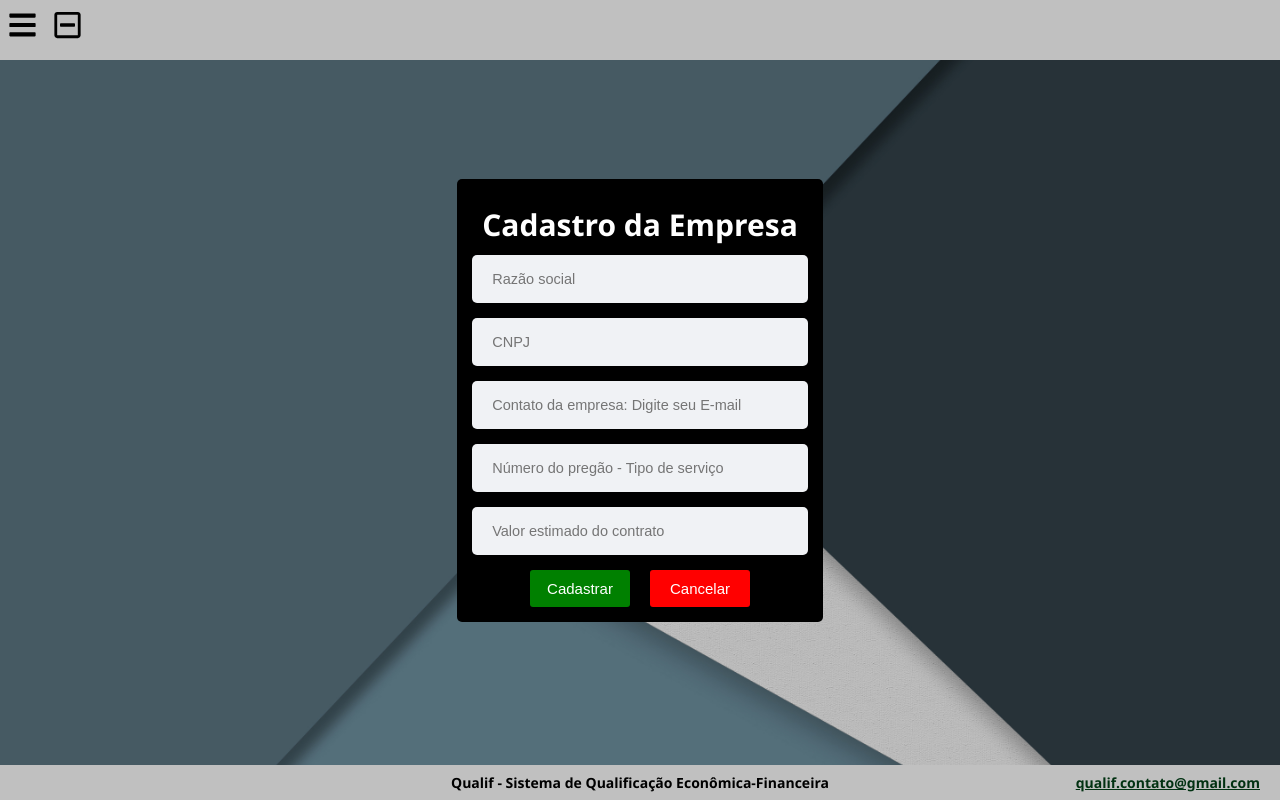
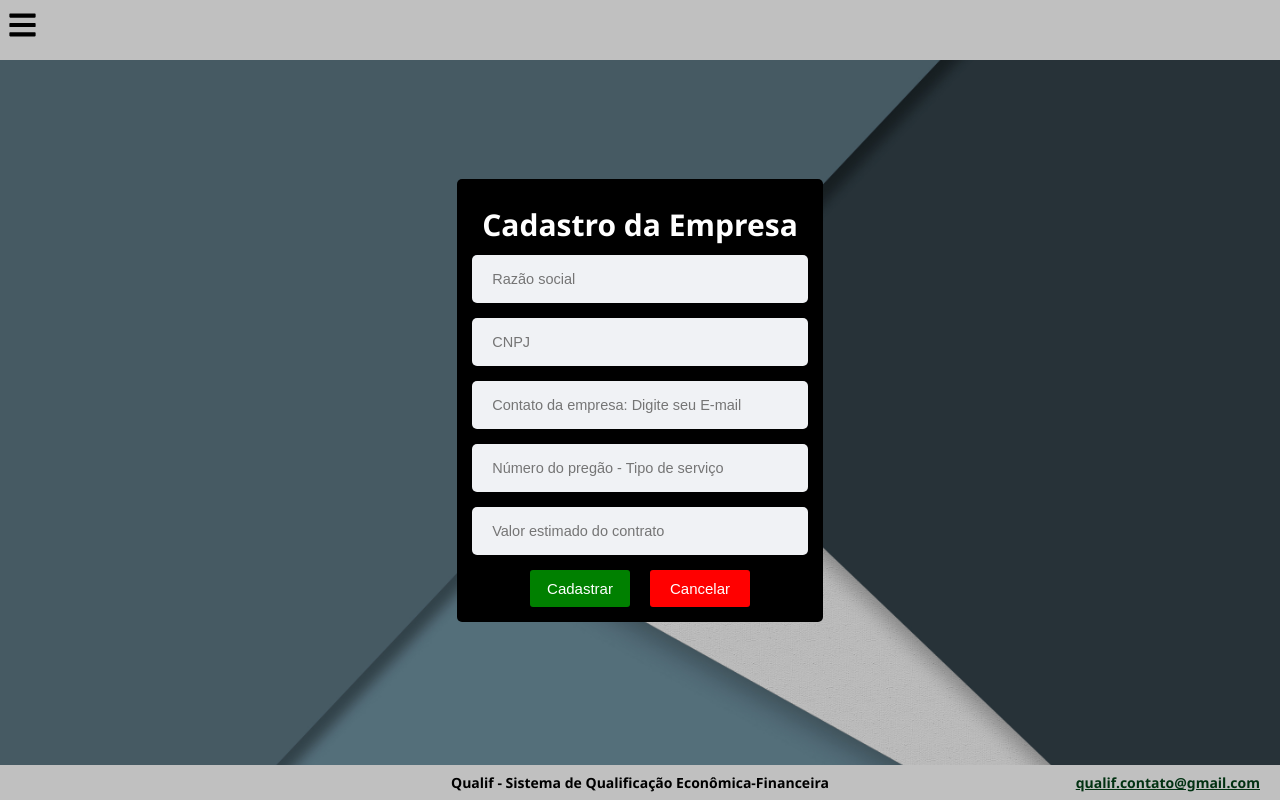
Before and after one commit to sesigali/ProjetoQualIfFrontend_V3, a React (Create React App) app: page /cadastro in a window 1280 px wide. Built offline with nearby package versions, Linux system fonts and the light colour scheme.

Commit message:
atualizaçoes para teste de https

```diff
--- a/src/components/Host/host.js
+++ b/src/components/Host/host.js
@@ -1,7 +1,8 @@
 const host = {
     API_BASE_URL: 'http://localhost:8888'
     //API_BASE_URL: 'http://191.252.202.159:8888'
-    //API_BASE_URL: 'http://191.252.1.183:8888'
+    //API_BASE_URL: 'https://191.252.1.183:8888'
+    //API_BASE_URL: 'https://www.qualif.com.br'
   };
 
   export default host;
--- a/src/components/Navbar/navbar-cadastro/navbar-cadastro.js
+++ b/src/components/Navbar/navbar-cadastro/navbar-cadastro.js
@@ -43,7 +43,7 @@ export default function NavbarCadastro() {
 
                 <div>
                     <Link to='/navbarHome'>
-                        < FaRegMinusSquare className='btn-cadastro-fechar1' title='Voltar página principal' />
+                        {/*< FaRegMinusSquare className='btn-cadastro-fechar1' title='Voltar página principal' />*/}
                     </Link>
                 </div>
 
--- a/src/controllers/FormularioInfo/RelatorioInfo/relatorioInfo.js
+++ b/src/controllers/FormularioInfo/RelatorioInfo/relatorioInfo.js
@@ -16,6 +16,7 @@ export default function RelatorioInfo() {
     const [complementacao, setComplementacao] = useState({});
     const [compromisso, setCompromisso] = useState({});
 
+    // eslint-disable-next-line react-hooks/exhaustive-deps
     useEffect(() => {
         const fetchData = async () => {
             try {
--- a/src/controllers/Home/homeTeste.js
+++ b/src/controllers/Home/homeTeste.js
@@ -18,6 +18,7 @@ export default function HomeTeste() {
                 </div>
                 <div className="video1">
                     <iframe
+                    className="video-lista"
                     width="560"
                     height="315"
                     src="https://www.youtube.com/embed/pGykxhx6DsE?si=Aujnt3GOsztbYgLE"
--- a/src/controllers/ListaCredor/listaCredor.js
+++ b/src/controllers/ListaCredor/listaCredor.js
@@ -300,6 +300,7 @@ export default function ListaCredor() {
           <p className="intro-text">CPF  |  BANCO  |  AGÊNCIA  |  CONTA  |  VARIAÇÃO  |  VALOR</p>
 
           <iframe
+          className="video-lista"
           width="360"
           height="210"
           src="https://www.youtube.com/embed/biLS3js1d1c?si=LQJiEGwtrY-lu6Hp"
```
